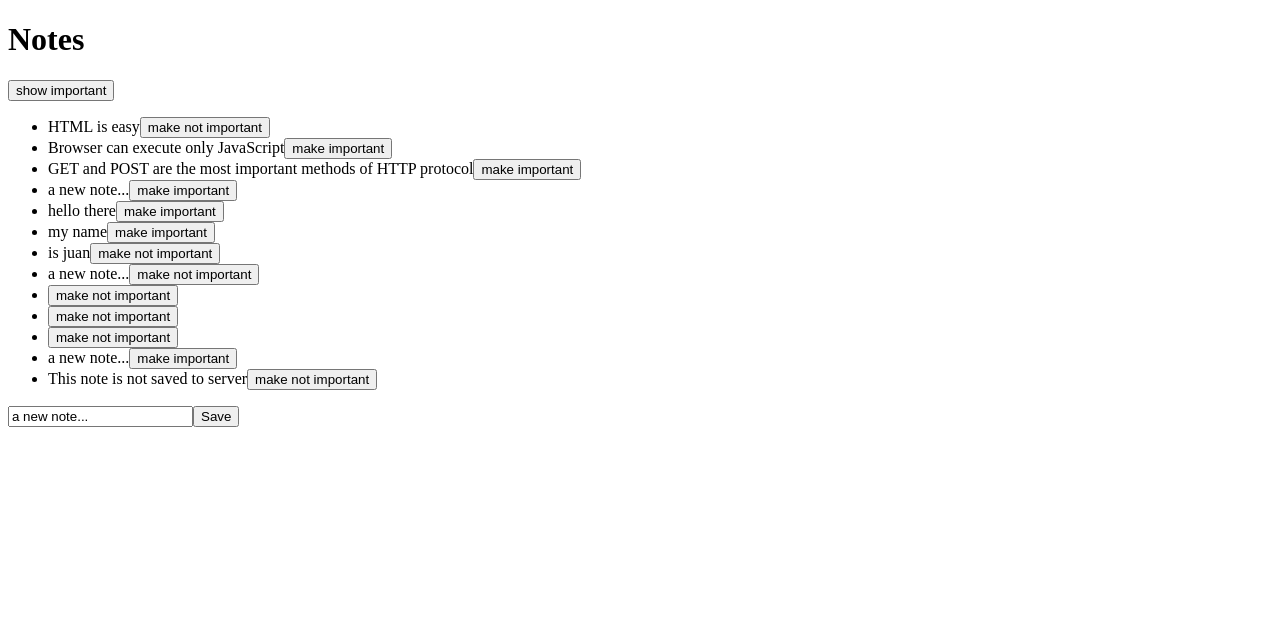
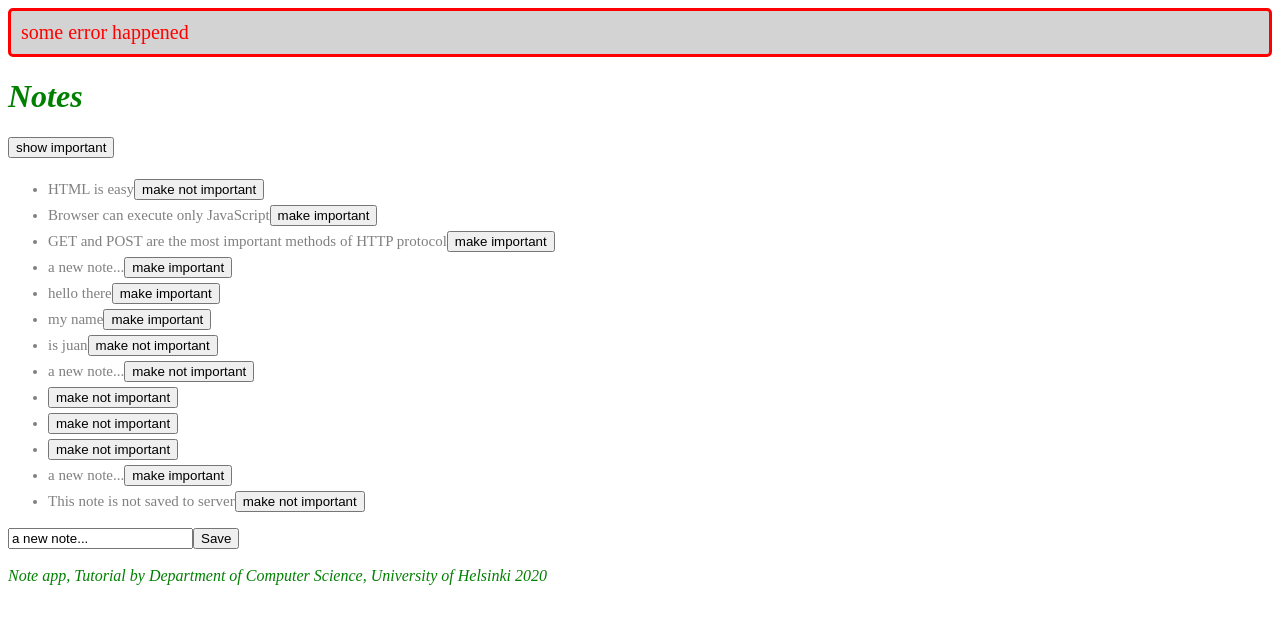
Before and after one commit to juanm707/React-FullStackOpen, a React (Create React App) app: page / in a window 1280 px wide. Shown: the top 624 px of the page. Built offline with nearby package versions, Linux system fonts and the light colour scheme; data requests are answered from the project's data file.

Commit message:
basic css

```diff
--- a/src/App.js
+++ b/src/App.js
@@ -1,12 +1,39 @@
 import React, { useState, useEffect } from 'react';
 import Note from './components/Note';
 import noteService from './services/notes';
+
+const Notification = ({ message }) => {
+    if (message === null) {
+        return null;
+    }
+
+    return (
+      <div className='error'>
+          {message}
+      </div>
+    );
+}
+
+const Footer = () => {
+    const footerStyle = {
+        color: 'green',
+        fontStyle: 'italic',
+        fontSize: 16
+    };
+
+    return (
+        <div style={footerStyle}>
+            <br/>
+            <em>Note app, Tutorial by Department of Computer Science, University of Helsinki 2020</em>
+        </div>
+    );
+}
 
 const App = (props) => {
     const [notes, setNotes] = useState([]);
     const [newNote, setNewNote] = useState('a new note...');
     const [showAll, setShowAll] = useState(true);
-    const [error, setError] = useState("");
+    const [error, setError] = useState('some error happened');
 
     useEffect(() => {
        noteService
@@ -76,7 +103,13 @@
             })
             .catch(error => {
                 //alert(`the note ${note.content} was already deleted from server`);
-                setError(`the note '${note.content}' was already deleted from server`);
+                //setError(`the note '${note.content}' was already deleted from server`);
+                setError(
+                  `Note '${note.content}' was already removed from the server`
+                );
+                setTimeout(() => {
+                    setError(null)
+                }, 5000);
                 setNotes(notes.filter(n => n.id !== id));
             })
     }
@@ -85,7 +118,7 @@
 
     return (
         <div>
-            {error ? (<><p style={{color: 'red'}}>{error}</p><button onClick={() => setError('')}>hide error</button></>) : <p></p>}
+            <Notification message={error} />
             <h1>Notes</h1>
             <div>
                 <button onClick={() => setShowAll(!showAll)}>
@@ -104,6 +137,7 @@
                 <input value={newNote} onChange={handleNoteChange}/>
                 <button type="submit">Save</button>
             </form>
+            <Footer />
         </div>
     );
 }
--- a/src/components/Note.js
+++ b/src/components/Note.js
@@ -3,7 +3,7 @@
 const Note = ({ note, toggleImportance }) => {
     const label = note.important ? 'make not important' : 'make important';
     return (
-        <li>
+        <li className='note'>
             {note.content}
             <button onClick={toggleImportance}>{label}</button>
         </li>
--- a/src/index.css
+++ b/src/index.css
@@ -1,13 +1,21 @@
-body {
-  margin: 0;
-  font-family: -apple-system, BlinkMacSystemFont, 'Segoe UI', 'Roboto', 'Oxygen',
-    'Ubuntu', 'Cantarell', 'Fira Sans', 'Droid Sans', 'Helvetica Neue',
-    sans-serif;
-  -webkit-font-smoothing: antialiased;
-  -moz-osx-font-smoothing: grayscale;
+h1 {
+  color: green;
+  font-style: italic;
 }
 
-code {
-  font-family: source-code-pro, Menlo, Monaco, Consolas, 'Courier New',
-    monospace;
+/* class selectors are defined with the .classname syntax */
+.note {
+  color: grey;
+  padding-top: 5px;
+  font-size: 15px;
 }
+
+.error {
+  color: red;
+  background: lightgrey;
+  font-size: 20px;
+  border-style: solid;
+  border-radius: 5px;
+  padding: 10px;
+  margin-bottom: 10px;
+}
--- a/src/index.js
+++ b/src/index.js
@@ -1,6 +1,7 @@
 import React from 'react';
 import ReactDOM from 'react-dom';
 import App from './App';
+import './index.css'
 
 ReactDOM.render(
     <App />,
```
